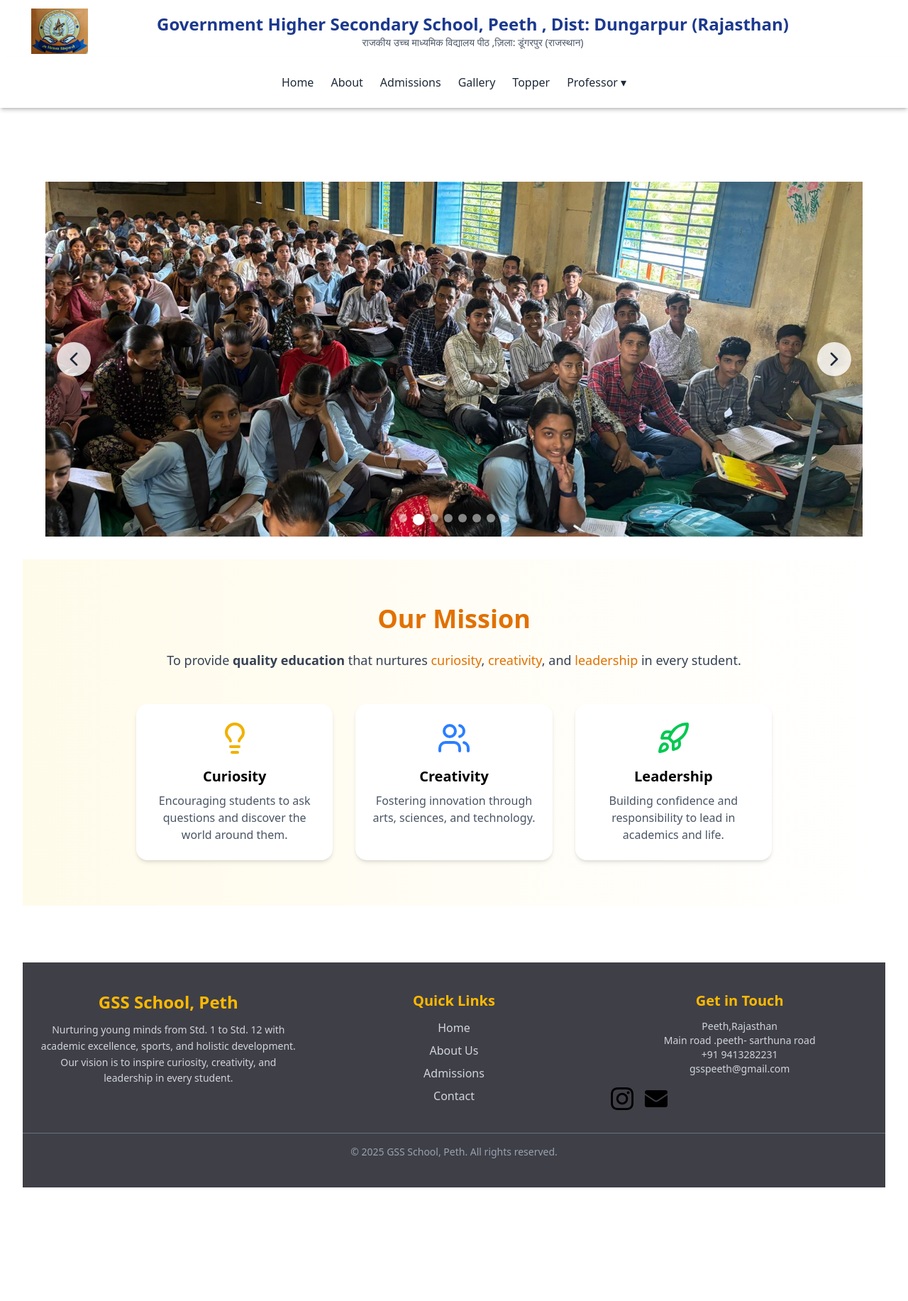
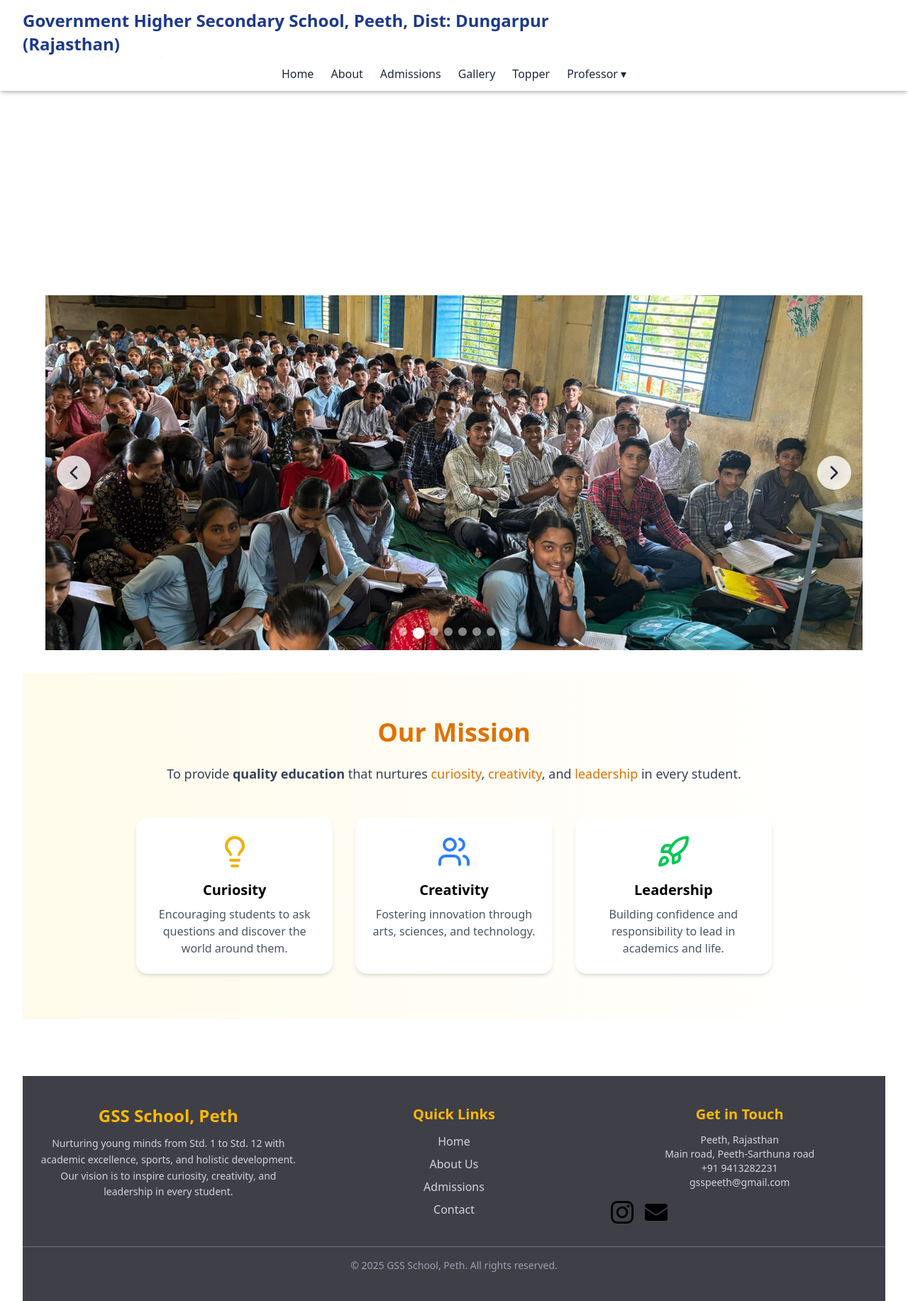
Before and after one commit to amitk2003/Rajasthan-government-school, a React (Vite) app in the folder frontend/: page / in a window 1280 px wide. Shown: the whole page at 71% size. Before the commit the page ends 1673 px from the top, so only its background shows below. Built offline with nearby package versions, Linux system fonts and the light colour scheme; grey boxes are pictures that could not be loaded.

Commit message:
new files

```diff
--- a/frontend/src/components/Footer/Footer.jsx
+++ b/frontend/src/components/Footer/Footer.jsx
@@ -1,16 +1,16 @@
 import React from "react";
 import { Link } from "react-router-dom";
 import instagram from "./instagram.png";
-import LinkedIn from "./linkedin.png";
 import email from "./email.png";
-import github from "./github.png";
 
 export default function Footer() {
   const year = new Date().getFullYear();
 
   return (
-    <footer className="bg-zinc-700 text-white py-10 mt-20">
-      <div className="container mx-auto grid grid-cols-1 md:grid-cols-3 gap-10 px-6">
+    <footer className="bg-zinc-700 text-white py-10 mt-20 w-full">
+      {/* Content Container */}
+      <div className="max-w-7xl mx-auto grid grid-cols-1 md:grid-cols-3 gap-10 px-6">
+
         {/* About Section */}
         <div>
           <h2 className="text-2xl font-bold text-amber-400">GSS School, Peth</h2>
@@ -35,20 +35,27 @@ export default function Footer() {
         {/* Contact + Socials */}
         <div>
           <h2 className="text-xl font-semibold text-amber-400 mb-3">Get in Touch</h2>
-          <p className="text-gray-300 text-sm"> Peeth,Rajasthan </p>
-          <p className="text-gray-300 text-sm">Main road .peeth- sarthuna road </p>
+          <p className="text-gray-300 text-sm">Peeth, Rajasthan</p>
+          <p className="text-gray-300 text-sm">Main road, Peeth-Sarthuna road</p>
           <p className="text-gray-300 text-sm">+91 9413282231</p>
-          <p className="text-gray-300 text-sm"> gsspeeth@gmail.com</p>
+          <p className="text-gray-300 text-sm">gsspeeth@gmail.com</p>
 
           {/* Socials */}
           <div className="mt-4 flex space-x-4">
             <Link to="https://www.instagram.com/gsss.peeth_1904/#">
-              <img src={instagram} alt="Instagram" className="w-8 h-8 hover:scale-110 transition" />
+              <img
+                src={instagram}
+                alt="Instagram"
+                className="w-8 h-8 hover:scale-110 transition"
+              />
             </Link>
-            <Link to="mailto: gsspeeth@gmail.com">
-              <img src={email} alt="Email" className="w-8 h-8 hover:scale-110 transition" />
+            <Link to="mailto:gsspeeth@gmail.com">
+              <img
+                src={email}
+                alt="Email"
+                className="w-8 h-8 hover:scale-110 transition"
+              />
             </Link>
-
           </div>
         </div>
       </div>
--- a/frontend/src/components/Header.jsx
+++ b/frontend/src/components/Header.jsx
@@ -1,21 +1,28 @@
 import React from 'react'
 import { Link } from 'react-router-dom'
 import logo from '../assets/gallery/logo.jpg'
+
 const Header = () => {
   return (
-    <div className='fixed top-0 left-0 w-full bg-white shadow-md z-50 px-6 py-3 flex items-center justify-between'>
-       {/* Logo */}
-        <img src={logo} alt="Logo" className="h-16 w-20 ml-5" />
-          <Link to="/" className="flex flex-col justify-between align-items: center mr-36">
-            <h1 className="text-lg md:text-2xl font-bold text-blue-900">
-              Government Higher Secondary School, Peeth , Dist: Dungarpur (Rajasthan)
-            </h1>
-            <p className="text-xs md:text-sm text-gray-600">
-              राजकीय उच्च माध्यमिक विद्यालय पीठ ,ज़िला: डूंगरपुर  (राजस्थान)
-            </p>
-          </Link>
+    <header className="fixed top-0 left-0 w-full bg-white shadow-md z-50">
+      <div className="flex flex-col md:flex-row items-center justify-between px-4 md:px-8 py-3 max-w-screen-2xl mx-auto">
+        {/* Logo */}
 
-    </div>
+
+        {/* Title */}
+        <Link
+          to="/"
+          className="text-center md:text-left mt-2 md:mt-0 max-w-xs sm:max-w-md md:max-w-3xl break-words"
+        >
+          <h1 className="text-sm sm:text-base md:text-2xl font-bold text-blue-900 leading-snug">
+            Government Higher Secondary School, Peeth, Dist: Dungarpur (Rajasthan)
+          </h1>
+          <p className="text-[10px] sm:text-xs md:text-sm text-gray-600 leading-tight">
+            राजकीय उच्च माध्यमिक विद्यालय पीठ , ज़िला: डूंगरपुर (राजस्थान)
+          </p>
+        </Link>
+      </div>
+    </header>
   )
 }
 
--- a/frontend/src/components/Navbar.jsx
+++ b/frontend/src/components/Navbar.jsx
@@ -26,17 +26,16 @@ export default function Navbar() {
 
   const handleLinkClick = () => {
     setMobileNavOpen(false);
-    setProfessorDropdownOpen(false); // Close dropdown on navigation
+    setProfessorDropdownOpen(false);
   };
 
   return (
     <>
-      {/* Fixed Navbar */}
-      <nav className="fixed top-20 left-0 w-full bg-white shadow-md z-50 px-6 py-3">
-        <div className="max-w-screen-2xl mx-auto px-4 py-3 flex items-center w-full">
-
-          {/* Desktop Navigation (centered) */}
-          <div className="hidden md:flex items-center justify-center space-x-4 lg:space-x-6 flex-1">
+      {/* Navbar below fixed Header */}
+      <nav className="fixed top-[80px] left-0 w-full bg-white shadow-md z-50 px-6 py-3 max-w-screen-2xl mx-auto">
+        <div className="flex items-center justify-between w-full">
+          {/* Desktop Navigation */}
+          <div className="hidden md:flex items-center justify-center space-x-6 w-full">
             {navLinks.map((item, idx) => (
               <Link
                 key={idx}
@@ -76,7 +75,7 @@ export default function Navbar() {
             </div>
           </div>
 
-          {/* Hamburger Menu Button (kept on right) */}
+          {/* Hamburger Menu Button Mobile */}
           <button
             onClick={() => setMobileNavOpen(!mobileNavOpen)}
             className="md:hidden ml-auto text-gray-800 text-2xl hover:text-pink-600 transition-colors duration-300 p-2"
@@ -89,7 +88,7 @@ export default function Navbar() {
 
       {/* Mobile Menu */}
       {mobileNavOpen && (
-        <div className="fixed inset-0 bg-white z-40 flex flex-col items-center justify-center space-y-6 md:hidden">
+        <div className="fixed inset-0 top-[130px] bg-white z-40 flex flex-col items-center justify-start space-y-6 md:hidden pt-6">
           {navLinks.map((item, idx) => (
             <Link
               key={idx}
@@ -101,7 +100,7 @@ export default function Navbar() {
             </Link>
           ))}
 
-          {/* Professor Dropdown in Mobile */}
+          {/* Professor Dropdown on Mobile */}
           <div className="flex flex-col items-center">
             <button
               onClick={() => setProfessorDropdownOpen(!professorDropdownOpen)}
@@ -129,7 +128,7 @@ export default function Navbar() {
         </div>
       )}
 
-      {/* Background Overlay */}
+      {/* Background Overlay to close mobile menu */}
       {mobileNavOpen && (
         <div
           className="fixed inset-0 bg-black bg-opacity-50 z-30 md:hidden"
@@ -137,8 +136,8 @@ export default function Navbar() {
         />
       )}
 
-      {/* Spacer below fixed navbar */}
-      <div className="h-[80px] sm:h-[88px] md:h-[96px]" />
+      {/* Spacer to avoid content overlap below fixed header + navbar */}
+      <div className="h-[160px] sm:h-[168px] md:h-[176px]" />
     </>
   );
 }
```
